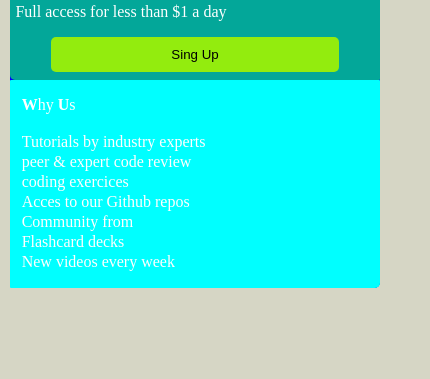
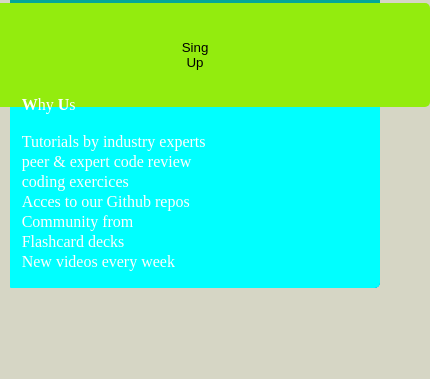
Before and after one commit to abdallami/Tp_html-css, a plain HTML site: page index.html in a window 390 px wide. Shown: the part 465-844 px from the top of the page, 430 px wide, since content can reach past the window. Drawn offline with Linux system fonts and the light colour scheme.

Commit message:
rectification css

```diff
--- a/style.css
+++ b/style.css
@@ -1,10 +1,12 @@
 /* si tu commente une ou plusieurs ligne et tu n'as plus besoin d'eux pourquoi les laissés il faut les supprimer s'il font rien ou le decommenter  dans le cas contraire */
 /* Les nom utiliser pour les classes ou les id doit avoir une signification */
 body{
-    /* les deux propriètes css que tu utilsé font quoi */
+    /* les deux propriètes css que tu utilsé font quoi
+    le nagivigateur donne de margin  par defaur pour eviter ca j'ai initialiseé mon margin en o px
+    margin:permet de creer de l'espace a l'exterieur d'un element;
+    position relative:permet de positionner un element  de sa position static*/
     position: relative;
     margin: 0;
-
     min-height: 100vh;
     display: flex;
     justify-content: center;
@@ -12,38 +14,39 @@ body{
     background-color:rgba(206, 206, 185, 0.829);
 }
 .global{
-    /* les trois propriètes css que tu as utilisé font quoi exactement */
+    /* les trois propriètes css que tu as utilisé font quoi exactement
+    les 2 elements permettent de centrer  verticalement et horizontalement et border-raduis permet d'arondir les bordures*/
     justify-content: center;
     align-items: center;
     background-color: blue;
-
     border-radius: 6px;
     /*width: 60%;
     margin: 20px auto*/
 }
 .titrep1{
-    /* les trois propriètes css que tu as utilisé font quoi exactement */
+    /* les trois propriètes css que tu as utilisé font quoi exactement
+    elles permettent de positionner nos elements horizontalemnts et verticalements */
     justify-content: center;
     align-items: center;
     border: 2px solid #fff;
-
     background-color: #fff;
     padding: 30px;
      border-top-left-radius: 5px;
      border-top-right-radius: 5px;
 }
 .contenus{
-    /* les quatre propriètes css que tu as utilisé font quoi exactement */
+    /* les quatre propriètes css que tu as utilisé font quoi exactement
+    dislpay-flex :elle met les elements en ligne l'un apres l'autre sur la meme ligne
+    flex-wrap:apres avoir mis en s'il n' y a pas d'espace elle permet de retourner a la ligne directement*/
     position: relative;
     flex-wrap:wrap;
     background: blue;
     border-radius: 6px;
    width:100%;
-
     display: flex;
 }
 .contenu1{
-    /* au lieu d'utiliser 4 balises juste pour les centre pourquoi pas utilisé une padding et faire pareil pour optimiser ton code */
+    /* au lieu d'utiliser 4 balises juste pour les centre pourquoi pas utilisé une padding et faire pareil pour optimiser ton code  bonee remarque c'est noté*/
     display: flex;
     justify-content: center;
     flex-direction: column;
@@ -89,27 +92,32 @@ body{
 .btcontenu1{
     /* au lieu de 4 propriètes  */
     /* padding: 10px 30%; */
-    padding-left:85px;
+   /* padding-left:85px;
     padding-right: 85px;
     padding-bottom: 10px;
-    padding-top: 10px;
-
+    padding-top: 10px;*/
+     padding: 10% 40%;
     background-color: rgb(147, 236, 14);
     /* de preference : border: none; */
-    border: 0px;
+    border: none;
 
     border-radius: 5px;
 }
 .text{
-    /* trés bien refléchis la seul chose que j'étais sûr que tu vas raté c'est elle que tu as trouvé😅 mais il faut l'augmenté */
+    /* trés bien refléchis la seul chose que j'étais sûr que tu vas raté c'est elle que tu as trouvé😅 mais il faut l'augmenté  merci*/
     line-height: 20px;
+}
+.contenu2-P ul li {
+    list-style: none;
+    gap: 20px;
 }
 .paragraphe1{
     line-height: 20px;
 }
 @media screen and (max-width: 588px) {
     .contenus {
-        /* je vois l'utilité de ces 4 propriètés css, explication */
+        /* je vois l'utilité de ces 4 propriètés css, explication
+        display-block:permet de disposer les ementents qui sont sur en ligne en bloc l'un au dessous de l'autre*/
         display: block;
         align-items: center;
         gap: 100px;
@@ -133,7 +141,7 @@ body{
   }
   .btcontenu1{
     /* la taille du boutton n'est pas fix,elle doit être en % */
-   padding: 10px 120px;
+   padding: 10% 60%;
   }
   .contenu1{
      height:200px;
```
